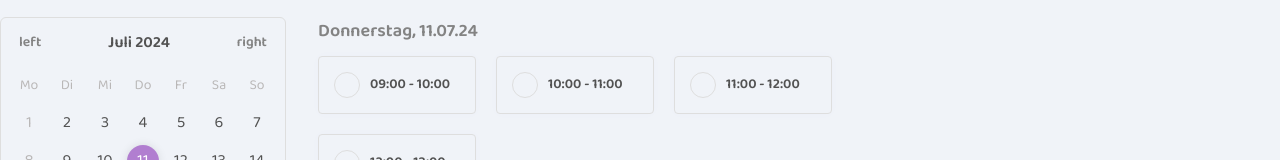
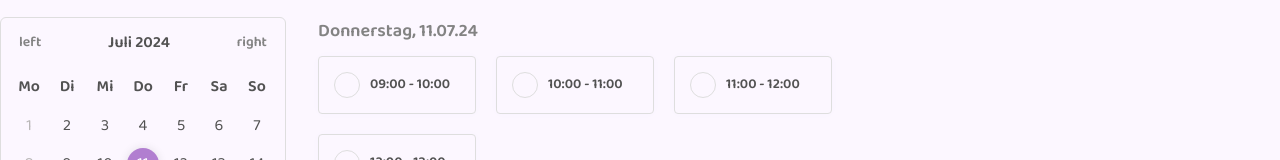
Before and after one commit to steagly/babybeach-dashboard, a React (Vite) app: page /landing in a window 1280 px wide. Shown: the part 193-353 px from the top of the page. Built offline with nearby package versions, Linux system fonts and the light colour scheme; no server answers.

Commit message:
styles: fix background and datepicker styles

```diff
--- a/src/components/Sidebar.jsx
+++ b/src/components/Sidebar.jsx
@@ -54,8 +54,8 @@ function Sidebar() {
           <svg
             xmlns="http://www.w3.org/2000/svg"
             viewBox="0 0 24 24"
-            width="18px"
-            height="18px"
+            width="20px"
+            height="20px"
           >
             <path
               d="M19,6.41L17.59,5L12,10.59L6.41,5L5,6.41L10.59,12L5,17.59L6.41,19L12,13.41L17.59,19L19,17.59L13.41,12L19,6.41Z"
--- a/src/components/calendar.module.css
+++ b/src/components/calendar.module.css
@@ -15,7 +15,6 @@
 .calendar_container {
   display: flex;
   gap: 18px;
-  padding-left: 18px;
 }
 
 .calendar_wrapper {
--- a/src/components/datePicker.module.css
+++ b/src/components/datePicker.module.css
@@ -51,9 +51,9 @@
   display: flex;
   align-items: center;
   justify-content: center;
-  font-weight: 400;
-  font-size: 14px;
-  color: #b9b7b7;
+  font-weight: 600;
+  font-size: 16px;
+  color: #525252;
   padding: 4px;
 }
 
--- a/src/components/header.module.css
+++ b/src/components/header.module.css
@@ -6,7 +6,6 @@
   border-bottom: 0.5px solid #e9e9e9;
   margin-bottom: 20px;
   color: #838383;
-  padding-left: 18px;
 }
 
 .section_name {
--- a/src/components/sidebar.module.css
+++ b/src/components/sidebar.module.css
@@ -28,8 +28,8 @@
   right: 5px;
   background-color: #ffffff;
   border-radius: 4px;
-  width: 26px;
-  height: 26px;
+  width: 28px;
+  height: 28px;
 }
 
 .center {
@@ -40,6 +40,9 @@
 }
 
 .center ul {
+  display: flex;
+  flex-direction: column;
+  gap: 4px;
   font-size: 14px;
   font-weight: 500;
   color: #ffffff;
@@ -55,7 +58,7 @@
   gap: 15px;
   height: 100%;
   width: 100%;
-  padding: 12px;
+  padding: 10px 12px 10px 12px;
   border-radius: 4px;
   cursor: pointer;
   transition: all 0.6s;
--- a/src/index.css
+++ b/src/index.css
@@ -31,7 +31,7 @@ button {
 
 body,
 html {
-  background-color: #f0f3f8;
+  background-color: #fcf7ff;
   height: 100%;
   margin: 0;
 }
```
